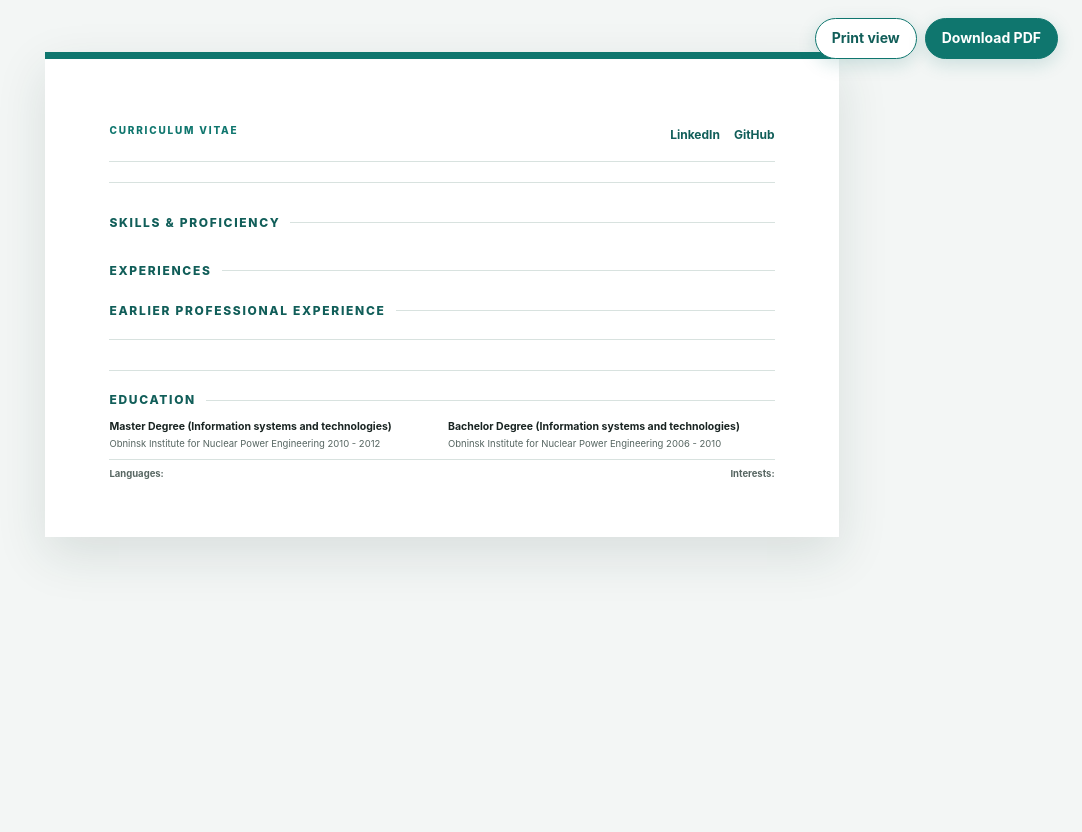
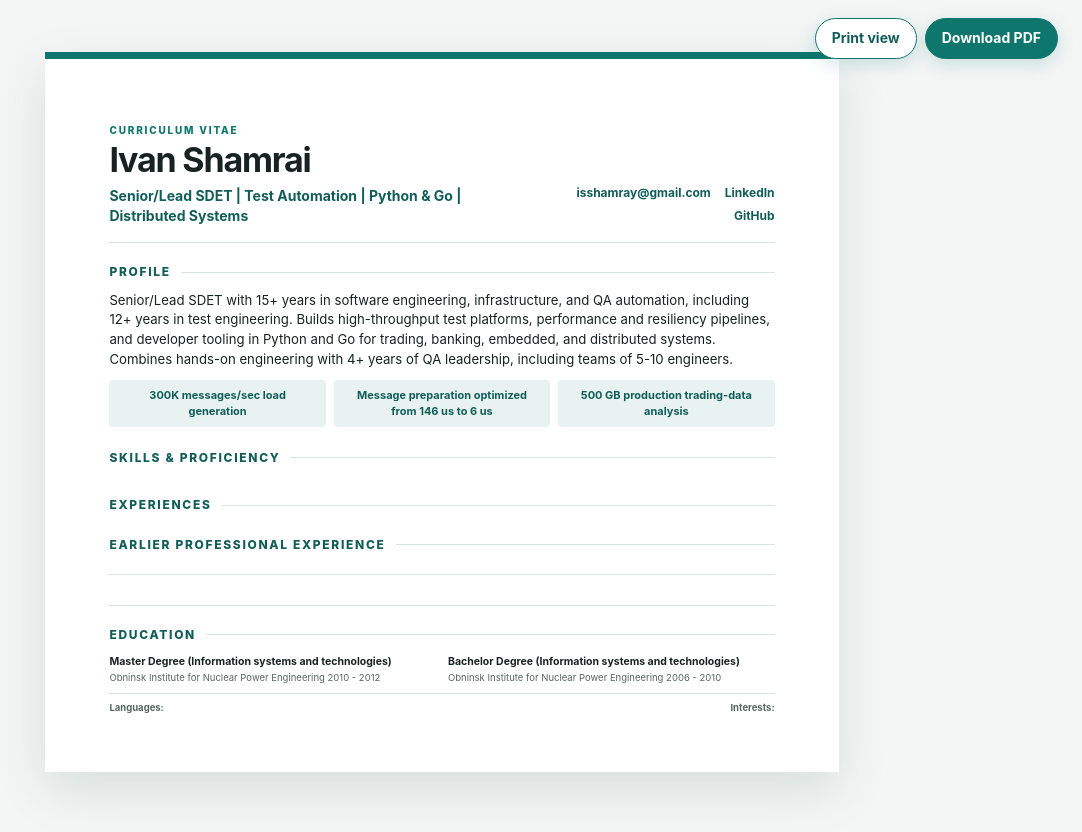
Before and after one commit to tiroq/cv, a Jekyll site: the page built from index.html, in a window 1280 px wide. Shown: the top 832 px of the page, without its empty margins (198-1280 px from the left). Built offline with Jekyll 4.4.1, drawn with Linux system fonts in a browser that asks for light colours.

Commit message:
Refactor profile and career summary for clarity and detail enhancement

```diff
--- a/_data/data.yml
+++ b/_data/data.yml
@@ -1,65 +1,23 @@
-#
-# Be aware that even a small syntax error here can lead to failures in output.
-#
+profile:
+  name: Ivan Shamrai
+  headline: Senior/Lead SDET | Test Automation | Python & Go | Distributed Systems
+  email: isshamray@gmail.com
+  linkedin: ivan-shamray-6b177628
+  github: tiroq
 
-sidebar:
-    about: False # set to False or comment line if you want to remove the "how to use?" in the sidebar
-    education: True # set to False if you want education in main section instead of in sidebar
-
-    # Profile information
-    name: Ivan Shamrai
-    tagline: SDET | QA Automation | Lead
-    avatar: profile.jpg  #place a 100x100 picture inside /assets/images/ folder and provide the name of the file below
-
-    # Sidebar links
-    email: isshamray@gmail.com
-    mobile: +7 910 516 26 14
-    phone: +66 094 208 86 62
-    # website: bbrattoli.github.io/publications/ #do not add http://
-    linkedin: ivan-shamray-6b177628
-    github: tiroq
-    # gitlab:
-    # bitbucket:
-    # twitter: '@BiagioBrattoli'
-    # stack-overflow: # Number/Username, e.g. 123456/alandoe
-    # codewars:
-    # goodreads: # Number-Username, e.g. 123456-alandoe
-
-    languages:
-      - idiom: English
-        level: Intermediate
-
-      - idiom: Russian
-        level: Native
-
-    interests:
-      - item: LLM and AI
-        link:
-
-      - item: Microcontrollers
-        link:
-
-      - item: Wireless Networks
-        link:
-
-      - item: Home Automation
-        link:
-
-career-profile:
-    title: Career Profile
-    summary: |
-      SDET / QA Automation / Lead (Python, Go)
-
-      Experience: 11+ years | Domains: trading/exchange, banking, embedded/automotive
-
-      Summary:
-        - Build and maintain test automation frameworks in Python and Go.
-        - Automate QA environments and wire test results to Grafana/InfluxDB.
-        - Set up CI/CD for tests → fewer broken builds, faster delivery.
-        - Strong in financial / trading systems (FIX, ITCH, exchange-native).
-        - Can operate as QA lead(4+ years).
-        - Led QA teams of 5-10 engineers, reached 95% test pass rate, cut manual effort by ~75%.
-
+career_profile:
+  title: Profile
+  summary: >-
+    Senior/Lead SDET with 15+ years in software engineering, infrastructure,
+    and QA automation, including 12+ years in test engineering. Builds
+    high-throughput test platforms, performance and resiliency pipelines, and
+    developer tooling in Python and Go for trading, banking, embedded, and
+    distributed systems. Combines hands-on engineering with 4+ years of QA
+    leadership, including teams of 5-10 engineers.
+  highlights:
+    - 300K messages/sec load generation
+    - Message preparation optimized from 146 us to 6 us
+    - 500 GB production trading-data analysis
 
 experiences:
   title: Experiences
```
